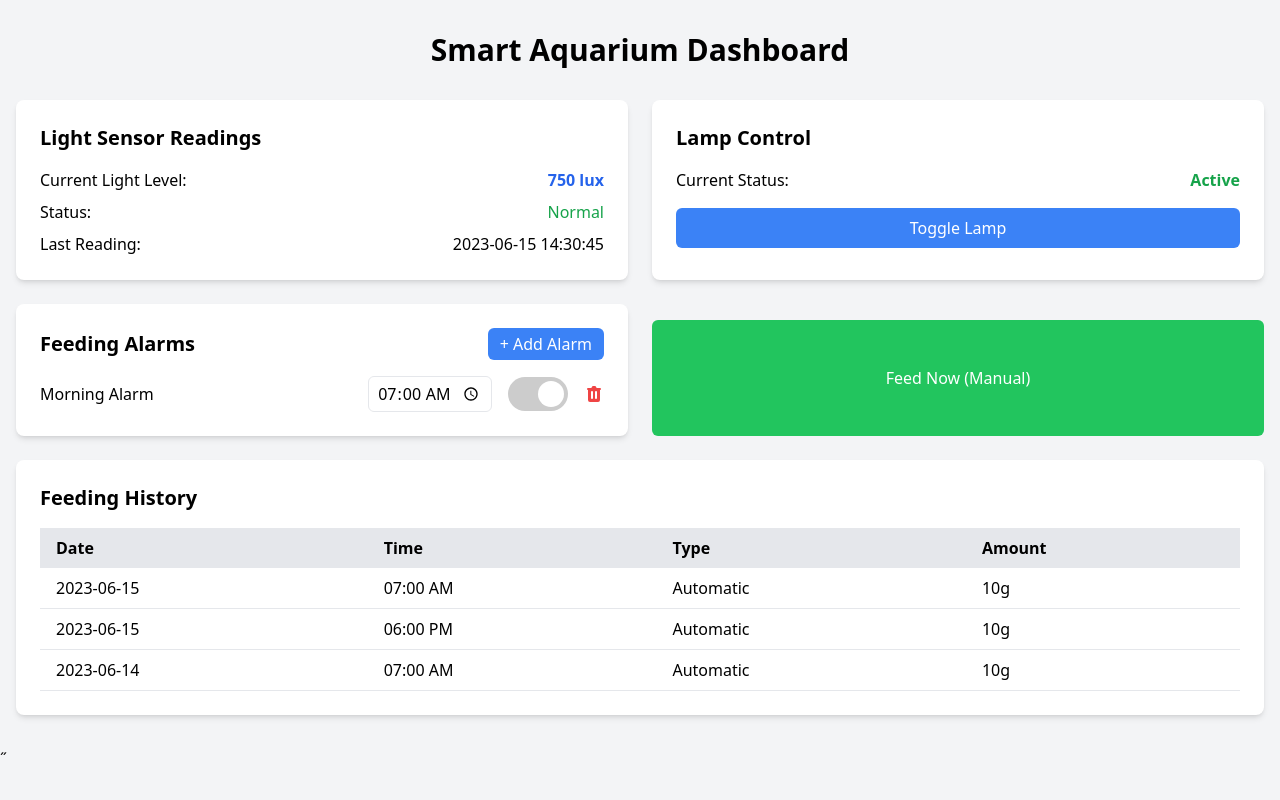
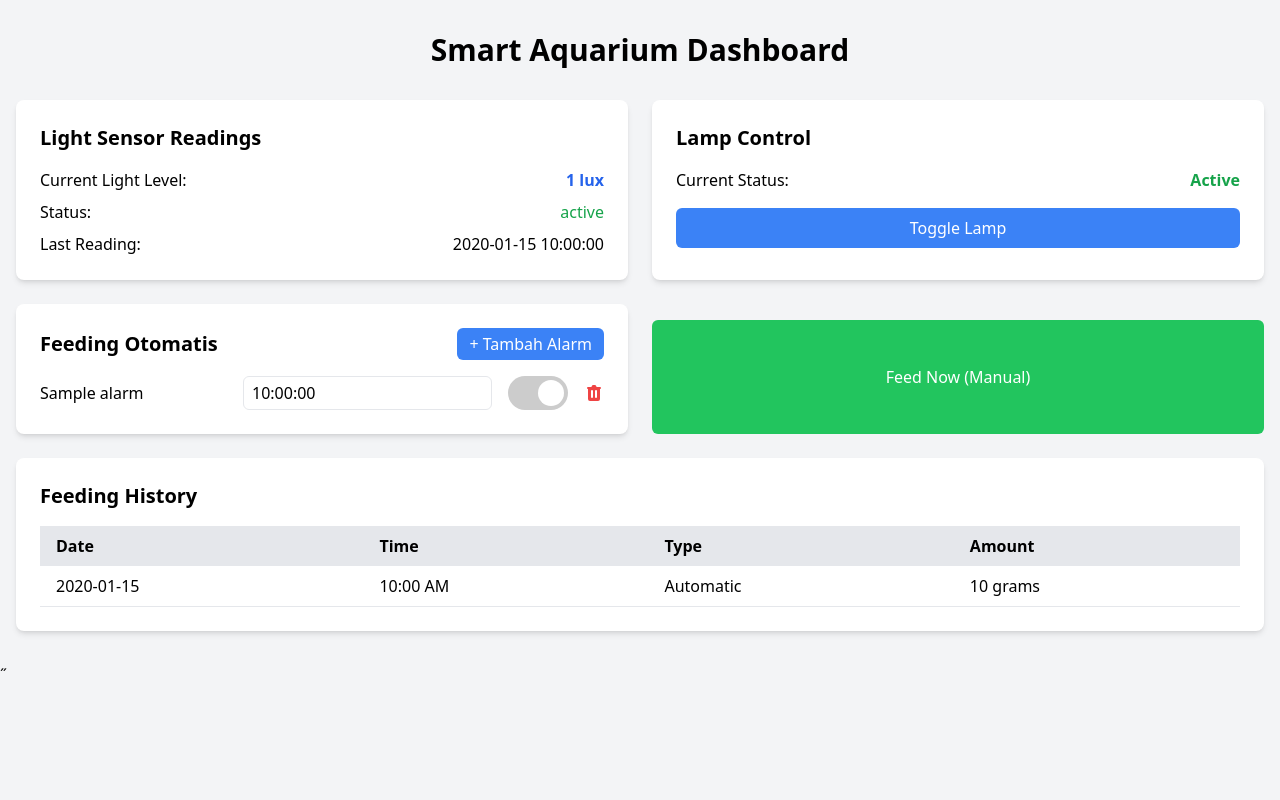
Before and after one commit to AfifJ/iot-smart-aquarium, a PHP site: page / in a window 1280 px wide. Run offline with PHP 8.4, Linux system fonts and the light colour scheme; tables that the repository leaves empty hold one stand-in row (values such as "Sample post"); some libraries are stand-ins or nearby versions.

Commit message:
fungsional

```diff
--- a/config/database.php
+++ b/config/database.php
@@ -20,6 +20,13 @@ class Database {
         return $result->fetch_assoc();
     }
 
+    public function insertSensorData($light_level, $status) {
+        $query = "INSERT INTO light_sensors (light_level, status) VALUES (?, ?)";
+        $stmt = $this->conn->prepare($query);
+        $stmt->bind_param("dd", $light_level, $status);
+        return $stmt->execute();
+    }
+
     public function getLampStatus() {
         $query = "SELECT * FROM lamp_controls ORDER BY toggle_time DESC LIMIT 1";
         $result = $this->conn->query($query);
@@ -27,7 +34,7 @@ class Database {
     }
 
     public function getFeedingAlarms() {
-        $query = "SELECT * FROM feeding_alarms WHERE is_active = 1";
+        $query = "SELECT * FROM feeding_alarms";
         $result = $this->conn->query($query);
         return $result->fetch_all(MYSQLI_ASSOC);
     }
@@ -38,10 +45,10 @@ class Database {
         return $result->fetch_all(MYSQLI_ASSOC);
     }
 
-    public function addAlarm($time) {
-        $query = "INSERT INTO feeding_alarms (alarm_time) VALUES (?)";
+    public function addAlarm($alarmName, $time) {
+        $query = "INSERT INTO feeding_alarms (alarm_name, alarm_time) VALUES (?, ?)";
         $stmt = $this->conn->prepare($query);
-        $stmt->bind_param("s", $time);
+        $stmt->bind_param("ss", $alarmName, $time);
         return $stmt->execute();
     }
 
@@ -49,6 +56,13 @@ class Database {
         $query = "UPDATE feeding_alarms SET is_active = ? WHERE id = ?";
         $stmt = $this->conn->prepare($query);
         $stmt->bind_param("ii", $status, $id);
+        return $stmt->execute();
+    }
+
+    public function deleteAlarm($id) {
+        $query = "DELETE FROM feeding_alarms WHERE id = ?";
+        $stmt = $this->conn->prepare($query);
+        $stmt->bind_param("i", $id);
         return $stmt->execute();
     }
 
--- a/index.php
+++ b/index.php
@@ -55,15 +55,20 @@ $feedHistory = $db->getFeedingHistory();
                 <ul class="space-y-2">
                     <li class="flex justify-between">
                         <span>Current Light Level:</span>
-                        <span class="font-bold text-blue-600">750 lux</span>
+                        <span class="font-bold text-blue-600">
+                            <?= $sensorData['light_level'] ?? 'N/A' ?> lux
+                        </span>
                     </li>
                     <li class="flex justify-between">
                         <span>Status:</span>
-                        <span class="text-green-600">Normal</span>
+                        <span class="text-green-600">
+                            <?= $sensorData['status'] ?? 'Unknown' ?>
+                        </span>
                     </li>
                     <li class="flex justify-between">
                         <span>Last Reading:</span>
-                        <span>2023-06-15 14:30:45</span>
+                        <!-- <span>2023-06-15 14:30:45</span> -->
+                        <span><?= $sensorData['timestamp'] ?? "Unknown" ?></span>
                     </li>
                 </ul>
             </div>
@@ -73,9 +78,22 @@ $feedHistory = $db->getFeedingHistory();
                 <h2 class="text-xl font-semibold mb-4">Lamp Control</h2>
                 <div class="flex items-center justify-between">
                     <span>Current Status:</span>
-                    <span class="font-bold text-green-600">Active</span>
+                    <?php if ($lampStatus['status'] == "1"): ?>
+                        <span id="lampStatus"
+                            class="font-bold text-green-600"> Active
+                        </span>
+                    <?php elseif ($lampStatus['status'] == "0"): ?>
+                        <span id="lampStatus"
+                            class="font-bold text-red-600">Inactive
+                        </span>
+                    <?php else: ?>
+                        <span id="lampStatus"
+                            class="font-bold"> Unknown
+                        </span>
+                    <?php endif; ?>
                 </div>
-                <button class="mt-4 w-full bg-blue-500 text-white py-2 rounded-md hover:bg-blue-600 transition">
+                <button id="toggleLampBtn"
+                    class="mt-4 w-full bg-blue-500 text-white py-2 rounded-md hover:bg-blue-600 transition">
                     Toggle Lamp
                 </button>
             </div>
@@ -83,24 +101,25 @@ $feedHistory = $db->getFeedingHistory();
             <!-- Feeding Alarm Section -->
             <div class="bg-white shadow-md rounded-lg p-6">
                 <div class="flex justify-between items-center mb-4">
-                    <h2 class="text-xl font-semibold">Feeding Alarms</h2>
+                    <h2 class="text-xl font-semibold">Feeding Otomatis</h2>
                     <button id="addAlarmBtn" class="bg-blue-500 text-white px-3 py-1 rounded-md hover:bg-blue-600">
-                        + Add Alarm
+                        + Tambah Alarm
                     </button>
                 </div>
                 <div id="alarmContainer" class="space-y-4 max-h-64 overflow-y-auto">
-
+                    <?php foreach ($alarms as $alarm): ?>
                         <!-- Alarm items akan ditambahkan di sini -->
-
                         <div class="flex items-center justify-between">
-                        <span>Morning Alarm</span>
+                            <span><?= $alarm['alarm_name'] ?? "Alarm" ?></span>
                             <div class="flex items-center space-x-4">
-                            <input type="time" class="border rounded-md px-2 py-1" value="07:00">
+                                <input \type="time" class="border rounded-md px-2 py-1" value="<?= $alarm['alarm_time'] ?>"
+                                    data-id="<?= $alarm['id'] ?>">
                                 <label class="switch">
-                                <input type="checkbox" checked>
+                                    <input type="checkbox" <?= $alarm['is_active'] ? 'checked' : '' ?>
+                                        data-id="<?= $alarm['id'] ?>">
                                     <span class="slider round bg-green-500"></span>
                                 </label>
-                            <button class="text-red-500 hover:text-red-700">
+                                <button class="text-red-500 delete-alarm hover:text-red-700">
                                     <svg xmlns="http://www.w3.org/2000/svg" class="h-5 w-5" viewBox="0 0 20 20"
                                         fill="currentColor">
                                         <path fill-rule="evenodd"
@@ -110,6 +129,7 @@ $feedHistory = $db->getFeedingHistory();
                                 </button>
                             </div>
                         </div>
+                    <?php endforeach; ?>
                 </div>
             </div>
 
@@ -137,24 +157,14 @@ $feedHistory = $db->getFeedingHistory();
                             </tr>
                         </thead>
                         <tbody>
+                            <?php foreach ($feedHistory as $feed): ?>
                                 <tr class="border-b">
-                                <td class="py-2 px-4">2023-06-15</td>
-                                <td class="py-2 px-4">07:00 AM</td>
-                                <td class="py-2 px-4">Automatic</td>
-                                <td class="py-2 px-4">10g</td>
+                                    <td class="py-2 px-4"><?= date('Y-m-d', strtotime($feed['timestamp'])) ?></td>
+                                    <td class="py-2 px-4"><?= date('h:i A', strtotime($feed['timestamp'])) ?></td>
+                                    <td class="py-2 px-4"><?= $feed['feed_type'] ?></td>
+                                    <td class="py-2 px-4"><?= $feed['amount'] ?> grams</td>
                                 </tr>
-                            <tr class="border-b">
-                                <td class="py-2 px-4">2023-06-15</td>
-                                <td class="py-2 px-4">06:00 PM</td>
-                                <td class="py-2 px-4">Automatic</td>
-                                <td class="py-2 px-4">10g</td>
-                            </tr>
-                            <tr class="border-b">
-                                <td class="py-2 px-4">2023-06-14</td>
-                                <td class="py-2 px-4">07:00 AM</td>
-                                <td class="py-2 px-4">Automatic</td>
-                                <td class="py-2 px-4">10g</td>
-                            </tr>
+                            <?php endforeach; ?>
                         </tbody>
                     </table>
                 </div>
@@ -205,30 +215,123 @@ $feedHistory = $db->getFeedingHistory();
         }
     </style>
     <script>
-        document.getElementById('addAlarmBtn').addEventListener('click', function () {
-            const container = document.getElementById('alarmContainer');
-            const newAlarm = document.createElement('div');
-            newAlarm.className = 'flex items-center justify-between';
-            newAlarm.innerHTML = `<span>New Alarm</span>
-                                    <div class="flex items-center space-x-4">
-                                        <input
-                                            type="time"
-                                            class="border rounded-md px-2 py-1"
-                                            value="12:00"
-                                        >
-                                        <label class="switch">
-                                            <input type="checkbox" checked>
-                                            <span class="slider round bg-green-500"></span>
-                                        </label>
-                                        <button onclick="this.closest('div').parentElement.remove()" class="text-red-500 hover:text-red-700">
-                                            <svg xmlns="http://www.w3.org/2000/svg" class="h-5 w-5" viewBox="0 0 20 20" fill="currentColor">
-                                                <path fill-rule="evenodd" d="M9 2a1 1 0 00-.894.553L7.382 4H4a1 1 0 000 2v10a2 2 0 002 2h8a2 2 0 002-2V6a1 1 0 100-2h-3.382l-.724-1.447A1 1 0 0011 2H9zM7 8a1 1 0 012 0v6a1 1 0 11-2 0V8zm5-1a1 1 0 00-1 1v6a1 1 0 102 0V8a1 1 0 00-1-1z" clip-rule="evenodd" />
-                                            </svg>
-                                        </button>
-                                    </div>
-                                `;
-            container.appendChild(newAlarm);
+        document.onclick = function (event) {
+            const target = event.target;
+
+            // console.log(target);
+
+            // Toggle Lamp Button
+            if (target.id === 'toggleLampBtn') {
+                // console.log('lamp');
+                const currentStatus = document.getElementById('lampStatus').classList.contains('text-green-600');
+                const newStatus = currentStatus ? 0 : 1;
+
+                fetch('api/toggle_lamp.php', {
+                    method: 'POST',
+                    headers: {
+                        'Content-Type': 'application/json'
+                    },
+                    body: JSON.stringify({ status: newStatus })
+                })
+                    .then(response => response.json())
+                    .then(data => {
+                        if (data.success) {
+                            document.getElementById('lampStatus').classList.toggle('text-green-600', !currentStatus);
+                            document.getElementById('lampStatus').classList.toggle('text-red-600', currentStatus);
+                            document.getElementById('lampStatus').innerText = newStatus ? 'Active' : 'Inactive';
+                        }
                     });
+            }
+
+            // Alarm Checkbox
+            if (target.type === 'checkbox' && target.hasAttribute('data-id')) {
+                const alarmId = target.getAttribute('data-id');
+                const newStatus = target.checked ? 1 : 0;
+
+                fetch('api/update_alarm.php', {
+                    method: 'POST',
+                    headers: {
+                        'Content-Type': 'application/json'
+                    },
+                    body: JSON.stringify({ id: alarmId, status: newStatus })
+                });
+            }
+
+            // Add Alarm Button
+            if (target.id === 'addAlarmBtn') {
+                const name = prompt("Enter alarm name:");
+                if (name) {
+                    const time = prompt("Enter alarm time (HH:MM):");
+                    if (time) {
+                        fetch('api/add_alarm.php', {
+                            method: 'POST',
+                            headers: {
+                                'Content-Type': 'application/json'
+                            },
+                            body: JSON.stringify({
+                                name: name,
+                                time: time
+                            })
+                        })
+                            .then(response => response.json())
+                            .then(data => {
+                                if (data.success) {
+                                    location.reload();
+                                } else {
+                                    alert('Failed to add alarm');
+                                }
+                            })
+                            .catch(error => {
+                                console.error('Error:', error);
+                                alert('An error occurred while adding the alarm');
+                            });
+                    }
+                }
+            }
+
+            // Delete Alarm Button
+            if (target.closest('.delete-alarm')) {
+                const alarmId = target.closest('div').querySelector('input[type="checkbox"]').getAttribute('data-id');
+                fetch('api/delete_alarm.php', {
+                    method: 'POST',
+                    headers: {
+                        'Content-Type': 'application/json'
+                    },
+                    body: JSON.stringify({ id: alarmId })
+                })
+                    .then(response => response.json())
+                    .then(data => {
+                        if (data.success) {
+                            location.reload();
+                        }
+                    });
+            }
+        };
+
+        // document.getElementById('addAlarmBtn').addEventListener('click', function () {
+        //     const container = document.getElementById('alarmContainer');
+        //     const newAlarm = document.createElement('div');
+        //     newAlarm.className = 'flex items-center justify-between';
+        //     newAlarm.innerHTML = `<span>New Alarm</span>
+        //                             <div class="flex items-center space-x-4">
+        //                                 <input
+        //                                     type="time"
+        //                                     class="border rounded-md px-2 py-1"
+        //                                     value="12:00"
+        //                                 >
+        //                                 <label class="switch">
+        //                                     <input type="checkbox" checked>
+        //                                     <span class="slider round bg-green-500"></span>
+        //                                 </label>
+        //                                 <button onclick="this.closest('div').parentElement.remove()" class="text-red-500 hover:text-red-700">
+        //                                     <svg xmlns="http://www.w3.org/2000/svg" class="h-5 w-5" viewBox="0 0 20 20" fill="currentColor">
+        //                                         <path fill-rule="evenodd" d="M9 2a1 1 0 00-.894.553L7.382 4H4a1 1 0 000 2v10a2 2 0 002 2h8a2 2 0 002-2V6a1 1 0 100-2h-3.382l-.724-1.447A1 1 0 0011 2H9zM7 8a1 1 0 012 0v6a1 1 0 11-2 0V8zm5-1a1 1 0 00-1 1v6a1 1 0 102 0V8a1 1 0 00-1-1z" clip-rule="evenodd" />
+        //                                     </svg>
+        //                                 </button>
+        //                             </div>
+        //                         `;
+        //     container.appendChild(newAlarm);
+        // });
     </script>
 </body>
 
```
Also changed, not shown: api/add_alarm.php (added, +14 -0 lines), api/delete_alarm.php (added, +13 -0 lines), api/get_lamp_status.php (added, +12 -0 lines), api/insert_sensor_data.php (added, +14 -0 lines), api/manual_feed.php (added, +13 -0 lines), api/toggle_lamp.php (added, +13 -0 lines), api/update_alarm.php (added, +14 -0 lines), api/get_sensors.php (added), sql/database.sql (renamed from database.sql). Lines whose indentation alone changed are shown as unchanged.
